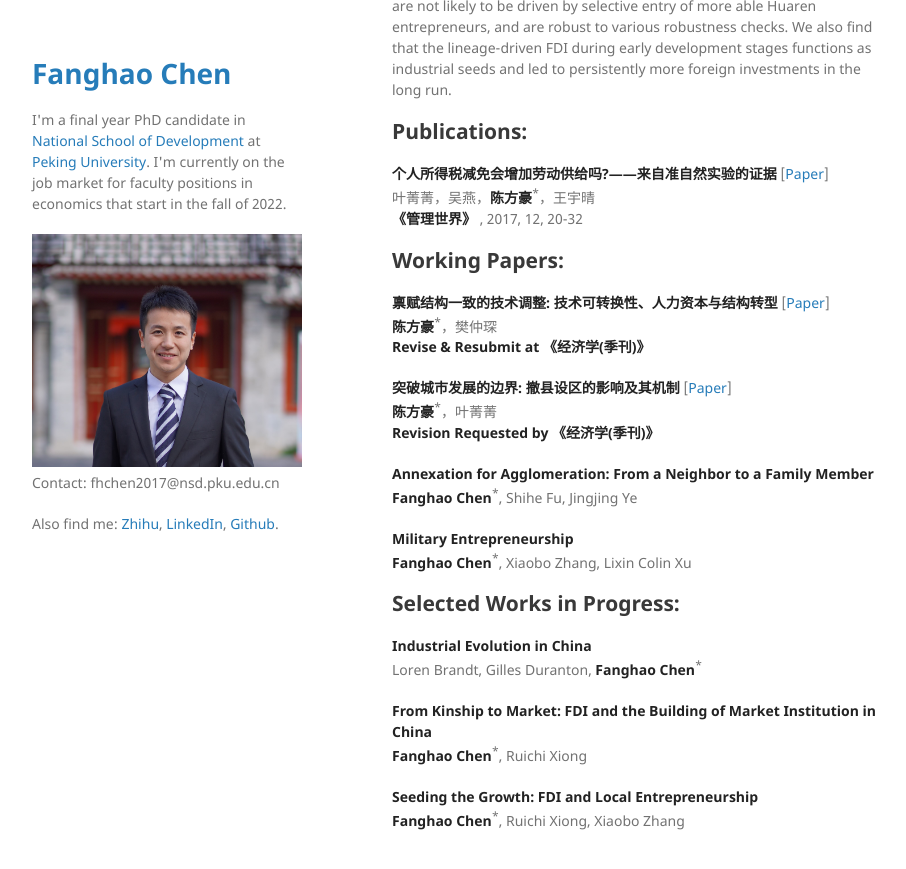
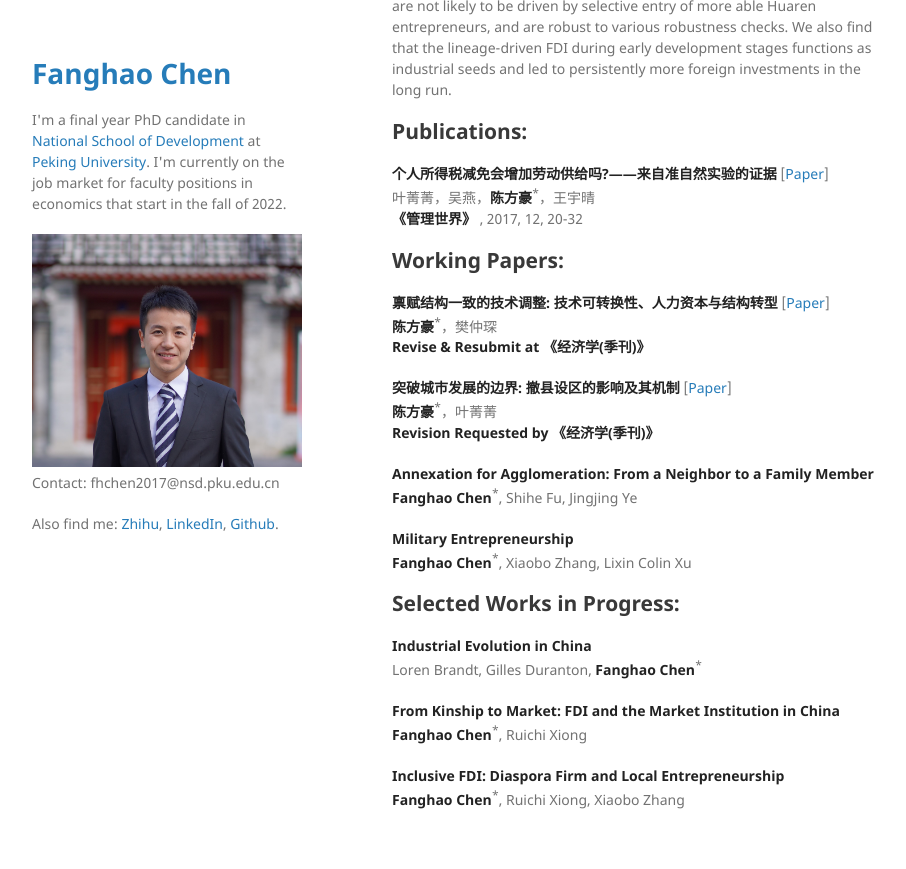
Before and after one commit to FanghaoChen/homepage, a Jekyll site: the page built from research.md, in a window 1280 px wide and 900 px high, scrolled down 517 px. Shown: the top 869 px of the window, without its empty margins (178-1084 px from the left). Built offline with Jekyll 4.4.1, drawn with Linux system fonts in a browser that asks for light colours.

Commit message:
Update research.md

```diff
--- a/research.md
+++ b/research.md
@@ -2,11 +2,11 @@
 layout: default
 ---
 
-[HOME](./index.md) | [CV](./assets/FanghaoChen_AcademicCV_eng-210930.pdf) | [**RESEARCH**](./) | [TEACHING](./teaching.md) | [中文](./chinesepage.md) | [LINKS](./links.md)
+[HOME](./index.md) | [CV](./assets/CV_FanghaoChen_211116.pdf) | [**RESEARCH**](./) | [TEACHING](./teaching.md) | [中文](./chinesepage.md) | [LINKS](./links.md)
 
 ## Job Market Paper:
 
-**Familiar Strangers: Overseas Chinese, Lineage Connection and Foreign Investments in China** [[Paper](./assets/JMP_211104.pdf)] [[Slides](./assets/familiar_stranger_slides_210925.pdf)]<br/>
+**Familiar Strangers: Overseas Chinese, Lineage Connection and Foreign Investments in China** [[Paper](./assets/JMP_FanghaoChen_211116.pdf)] [[Slides](./assets/familiar_stranger_slides_211116.pdf)]<br/>
 **Fanghao Chen**<sup>*</sup>, Ruichi Xiong, Xiaobo Zhang
 
 This paper studies the importance of international lineage network in facilitating the entry of foreign firms in developing countries where immature market environment deters foreign investments. We build a unique dataset on the universe of foreign firms in China that are controlled by Huaren (overseas Chinese) whose surnames are used to infer their lineage group. To identify the causal effects of lineage connection, we implement a Triple Difference-in-Difference (DID) design exploiting variations from both the staggered timings of opening shocks during the Reform Era (1981-1996) and differential surname distributions across prefectures, which allows us to control for unobserved factors at various levels. We find that, following the prefecture-level opening shocks, lineage connection facilitates the entry of Huaren foreign firms, through reducing information frictions and strengthening contract enforcement. Such effects are not likely to be driven by selective entry of more able Huaren entrepreneurs, and are robust to various robustness checks. We also find that the lineage-driven FDI during early development stages functions as industrial seeds and led to persistently more foreign investments in the long run.
@@ -38,8 +38,8 @@ This paper studies the importance of international lineage network in facilitati
 **Industrial Evolution in China** <br/>
 Loren Brandt, Gilles Duranton, **Fanghao Chen**<sup>*</sup>
 
-**From Kinship to Market: FDI and the Building of Market Institution in China** <br/>
+**From Kinship to Market: FDI and the Market Institution in China** <br/>
 **Fanghao Chen**<sup>*</sup>, Ruichi Xiong
 
-**Seeding the Growth: FDI and Local Entrepreneurship** <br/>
+**Inclusive FDI: Diaspora Firm and Local Entrepreneurship** <br/>
 **Fanghao Chen**<sup>*</sup>, Ruichi Xiong, Xiaobo Zhang
```
